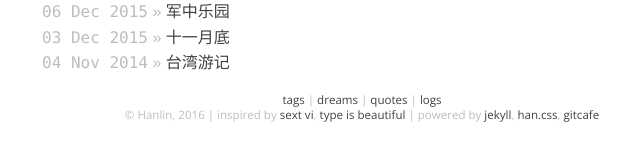
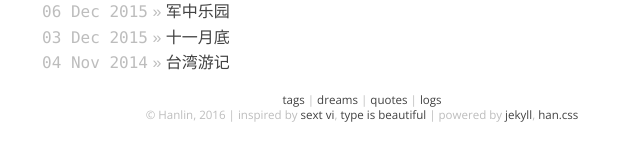
Before and after one commit to onion7878/word, a Jekyll site: the page built from index.html, in a window 1280 px wide. Shown: the part 225-386 px from the top of the page, without its empty margins (278-918 px from the left). Built offline with Jekyll 4.4.1, drawn with Linux system fonts in a browser that asks for light colours.

Commit message:
gitcafe is dead

```diff
--- a/_includes/footer.html
+++ b/_includes/footer.html
@@ -10,7 +10,6 @@
 		<span>inspired by <a href="http://lhzhang.com/" target="_blank">sext vi</a></span>,
 		<span><a href="http://www.typeisbeautiful.com/" target="_blank">type is beautiful</a></span> |
 		<span>powered by <a href="https://jekyllrb.com/" target="_blank">jekyll</a></span>,
-		<span><a href="https://css.hanzi.co/" target="_blank">han.css</a></span>,
-		<span><a href="https://gitcafe.com/" target="_blank">gitcafe</a></span>
+		<span><a href="https://css.hanzi.co/" target="_blank">han.css</a></span>
 	</div>
 </footer>
```
